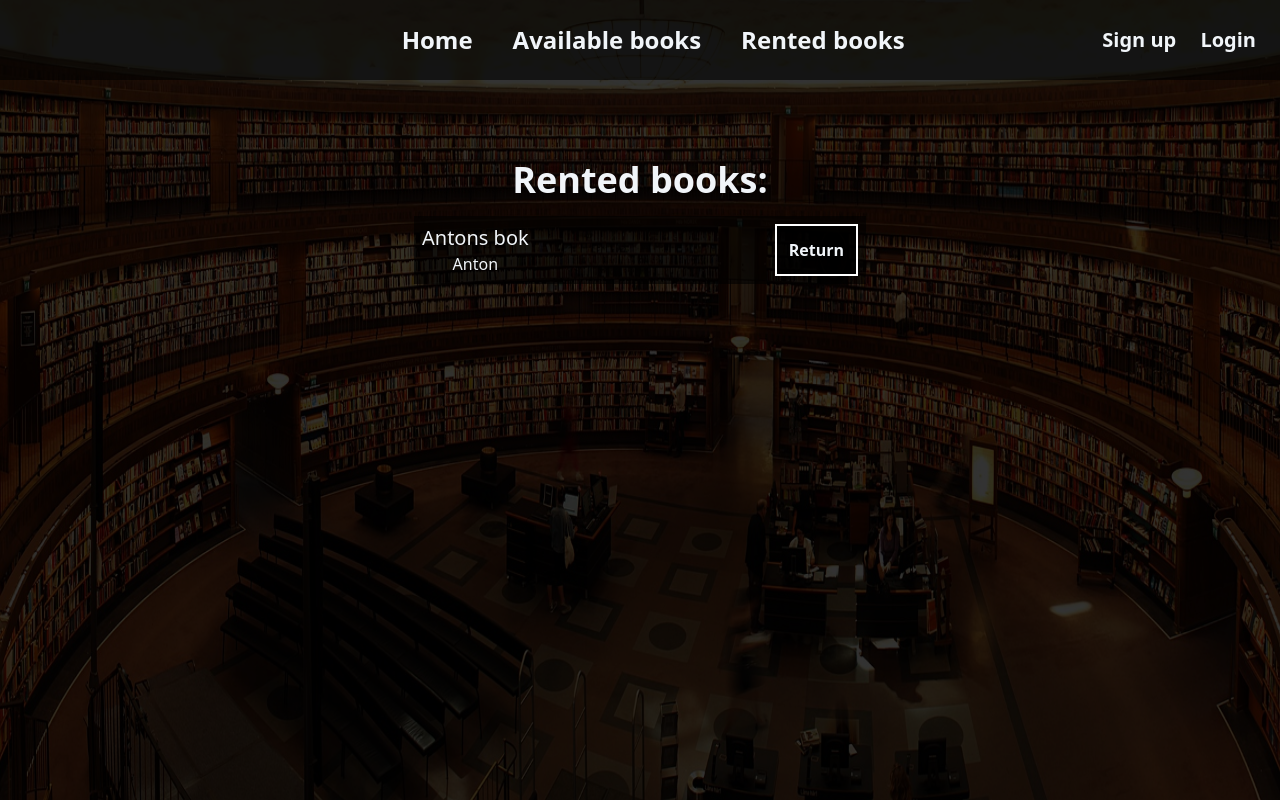
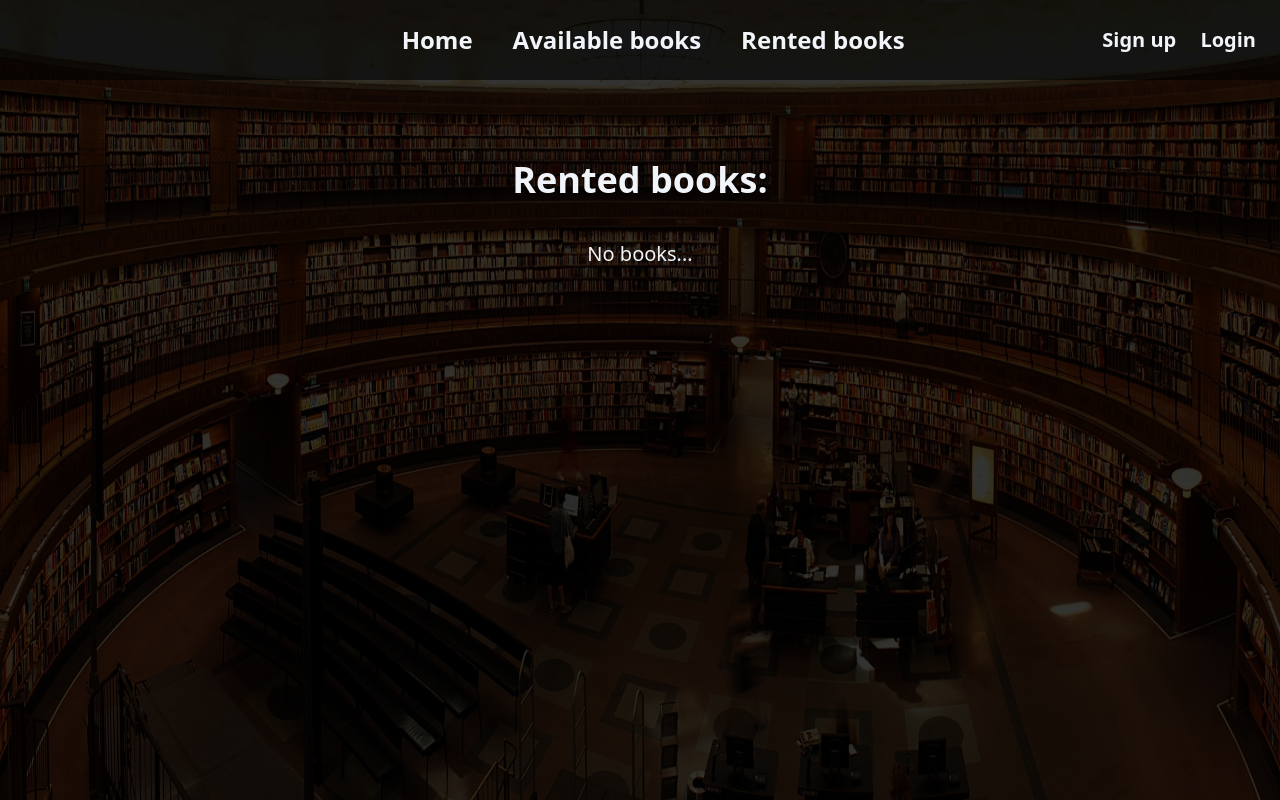
Before and after one commit to antonjanzon95/Library-App, a Next.js app: page /RentedBooks in a window 1280 px wide. Built offline with nearby package versions, Linux system fonts and the light colour scheme.

Commit message:
Change variable names, styling

```diff
--- a/data/books.json
+++ b/data/books.json
@@ -13,12 +13,5 @@
       "pages": "251"
     }
   ],
-  "rentedBooks": [
-    {
-      "id": "4993b7b9-6b06-40a5-a556-b2e51567a34f",
-      "name": "Antons bok",
-      "author": "Anton",
-      "pages": "123"
-    }
-  ]
+  "rentedBooks": []
 }
--- a/pages/components/BooksRenderer.jsx
+++ b/pages/components/BooksRenderer.jsx
@@ -2,7 +2,7 @@ import React, { useState } from "react";
 
 const BooksRenderer = ({ books, isRentButtonDisabled }) => {
   const [pages, setPages] = useState("");
-  const [showPagesForBook, setShowPagesForBook] = useState(null);
+  const [showInfoForBook, setShowInfoForBook] = useState(null);
 
   const rentBook = async (bookToRent) => {
     try {
@@ -36,19 +36,20 @@ const BooksRenderer = ({ books, isRentButtonDisabled }) => {
     }
   };
 
-  const toggleShowPages = async (book) => {
+  const toggleShowInfo = async (book) => {
     try {
       const response = await fetch(`/api/books/${book.id}`);
       const data = await response.json();
       setPages(data.pages);
-      setShowPagesForBook(book.id);
+      setShowInfoForBook(book.id);
     } catch (error) {
       console.error(error);
     }
   };
 
-  if (books.length > 0) {
   return (
+    <>
+      {books.length > 0 ? (
         <ul className="flex flex-col gap-8 px-6 py-4">
           {books.map((book) => {
             return (
@@ -57,11 +58,14 @@ const BooksRenderer = ({ books, isRentButtonDisabled }) => {
                 className="flex justify-between bg-black bg-opacity-60 p-2 min-w-[325px]"
               >
                 <div>
-                <button onClick={() => toggleShowPages(book)}>
-                  <span className="text-xl">{book.name}</span> <br />{" "}
-                  {book.author}
+                  <button onClick={() => toggleShowInfo(book)}>
+                    <p className="text-xl">{book.name}</p>
                   </button>
-                {showPagesForBook === book.id && <p> {pages} pages</p>}
+                  {showInfoForBook === book.id && (
+                    <p className="flex flex-col justify-center items-center">
+                      <span>{book.author}</span> {pages} pages
+                    </p>
+                  )}
                 </div>
 
                 <div className="font-bold flex items-center justify-center">
@@ -85,10 +89,11 @@ const BooksRenderer = ({ books, isRentButtonDisabled }) => {
             );
           })}
         </ul>
+      ) : (
+        <p className="text-center mt-10 text-xl">No books...</p>
+      )}
+    </>
   );
-  } else {
-    return <p>No books</p>;
-  }
 };
 
 export default BooksRenderer;
--- a/pages/components/RentForm.jsx
+++ b/pages/components/RentForm.jsx
@@ -36,7 +36,7 @@ const RentForm = () => {
           className="flex flex-col justify-center items-center gap-4"
         >
           <div className="flex flex-col gap-2 text-xl justify-center items-center">
-            <h2 className="text-center">
+            <h2 className="text-center mb-4">
               Would you like to add a book to the library?
             </h2>
             <label className="flex flex-col">
```
Lines whose indentation alone changed are shown as unchanged.
